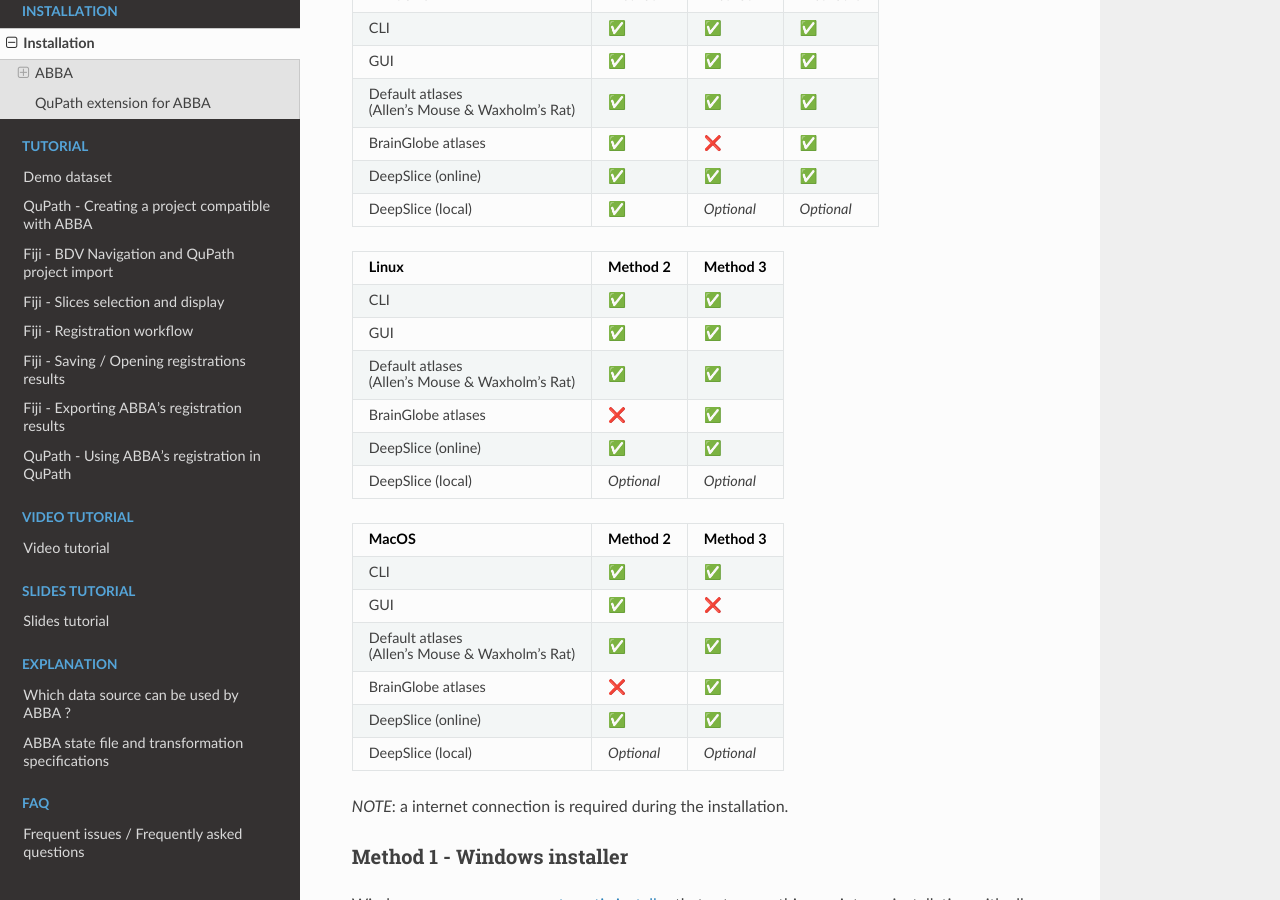
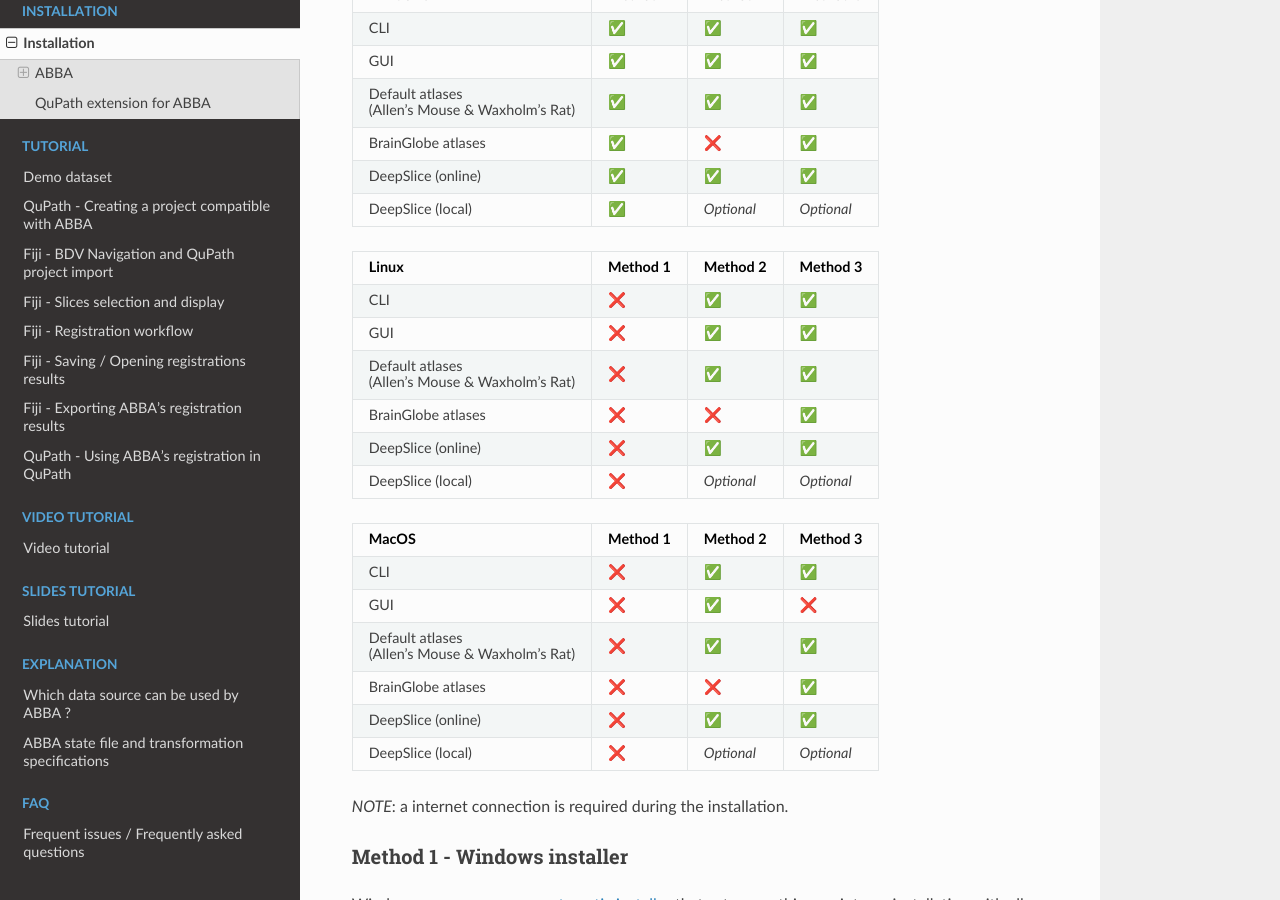
Before and after one commit to BIOP/abba-documentation, a Sphinx documentation site: the page built from docs/source/installation/installation.md, in a window 1280 px wide and 900 px high, scrolled down 1065 px. Built offline with Sphinx 7.4.7 and the Read the Docs theme 3.1.0, drawn with Linux system fonts in a browser that asks for light colours.

Commit message:
method 1 added to linux and macos tables

```diff
--- a/docs/source/installation/installation.md
+++ b/docs/source/installation/installation.md
@@ -35,23 +35,23 @@
 | DeepSlice (online)                                  | ✅       | ✅         | ✅         |
 | DeepSlice (local)                                   | ✅       | _Optional_ | _Optional_ |
 
-| Linux                                               | Method 2   | Method 3   |
-|-----------------------------------------------------|------------|------------|
-| CLI                                                 | ✅         | ✅         |
-| GUI                                                 | ✅         | ✅         |
-| Default atlases<br/>(Allen's Mouse & Waxholm's Rat) | ✅         | ✅         |
-| BrainGlobe atlases                                  | ❌         | ✅         |
-| DeepSlice (online)                                  | ✅         | ✅         |
-| DeepSlice (local)                                   | _Optional_ | _Optional_ |
+| Linux                                               | Method 1 | Method 2   | Method 3   |
+|-----------------------------------------------------|----------|------------|------------|
+| CLI                                                 | ❌       | ✅         | ✅         |
+| GUI                                                 | ❌       | ✅         | ✅         |
+| Default atlases<br/>(Allen's Mouse & Waxholm's Rat) | ❌       | ✅         | ✅         |
+| BrainGlobe atlases                                  | ❌       | ❌         | ✅         |
+| DeepSlice (online)                                  | ❌       | ✅         | ✅         |
+| DeepSlice (local)                                   | ❌       | _Optional_ | _Optional_ |
 
-| MacOS                                               | Method 2   | Method 3   |
-|-----------------------------------------------------|------------|------------|
-| CLI                                                 | ✅         | ✅         |
-| GUI                                                 | ✅         | ❌         |
-| Default atlases<br/>(Allen's Mouse & Waxholm's Rat) | ✅         | ✅         |
-| BrainGlobe atlases                                  | ❌         | ✅         |
-| DeepSlice (online)                                  | ✅         | ✅         |
-| DeepSlice (local)                                   | _Optional_ | _Optional_ |
+| MacOS                                               | Method 1 | Method 2   | Method 3   |
+|-----------------------------------------------------|----------|------------|------------|
+| CLI                                                 | ❌       | ✅         | ✅         |
+| GUI                                                 | ❌       | ✅         | ❌         |
+| Default atlases<br/>(Allen's Mouse & Waxholm's Rat) | ❌       | ✅         | ✅         |
+| BrainGlobe atlases                                  | ❌       | ❌         | ✅         |
+| DeepSlice (online)                                  | ❌       | ✅         | ✅         |
+| DeepSlice (local)                                   | ❌       | _Optional_ | _Optional_ |
 
 _NOTE_: a internet connection is required during the installation.
 
```
